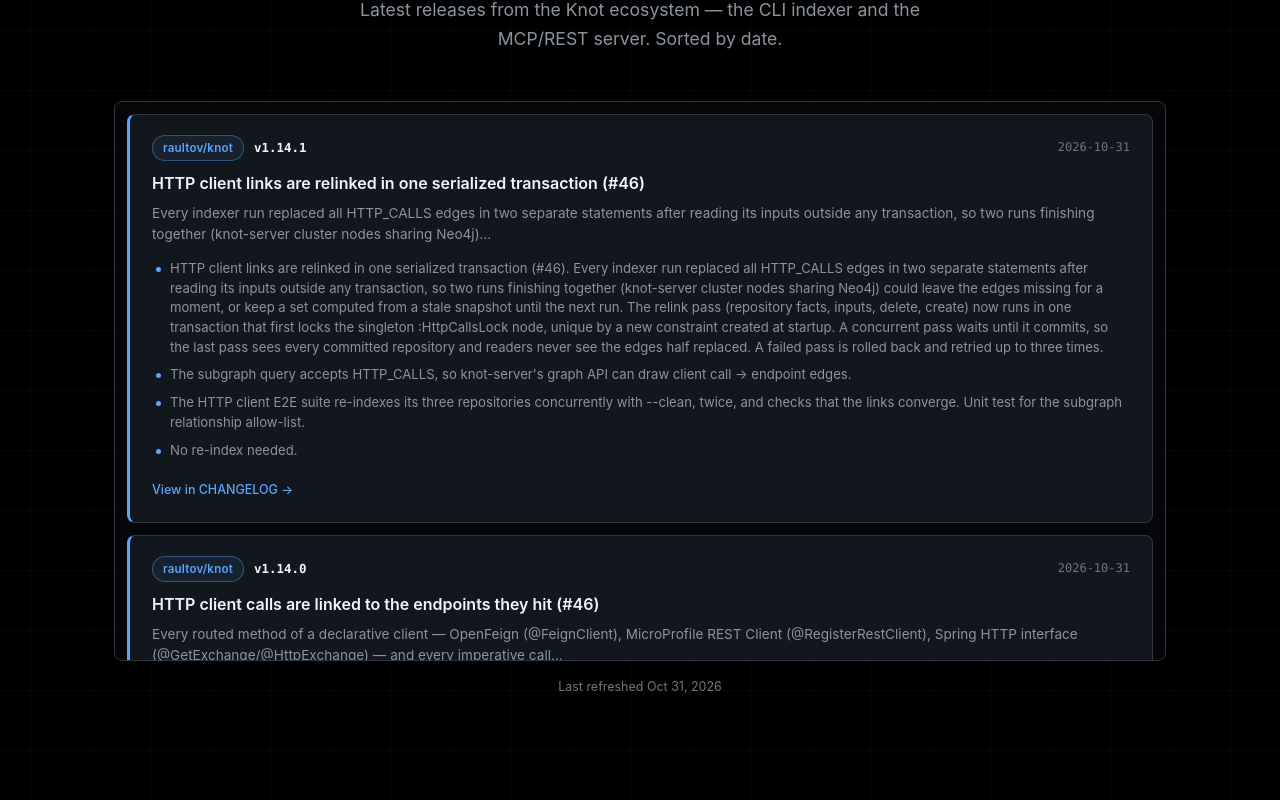
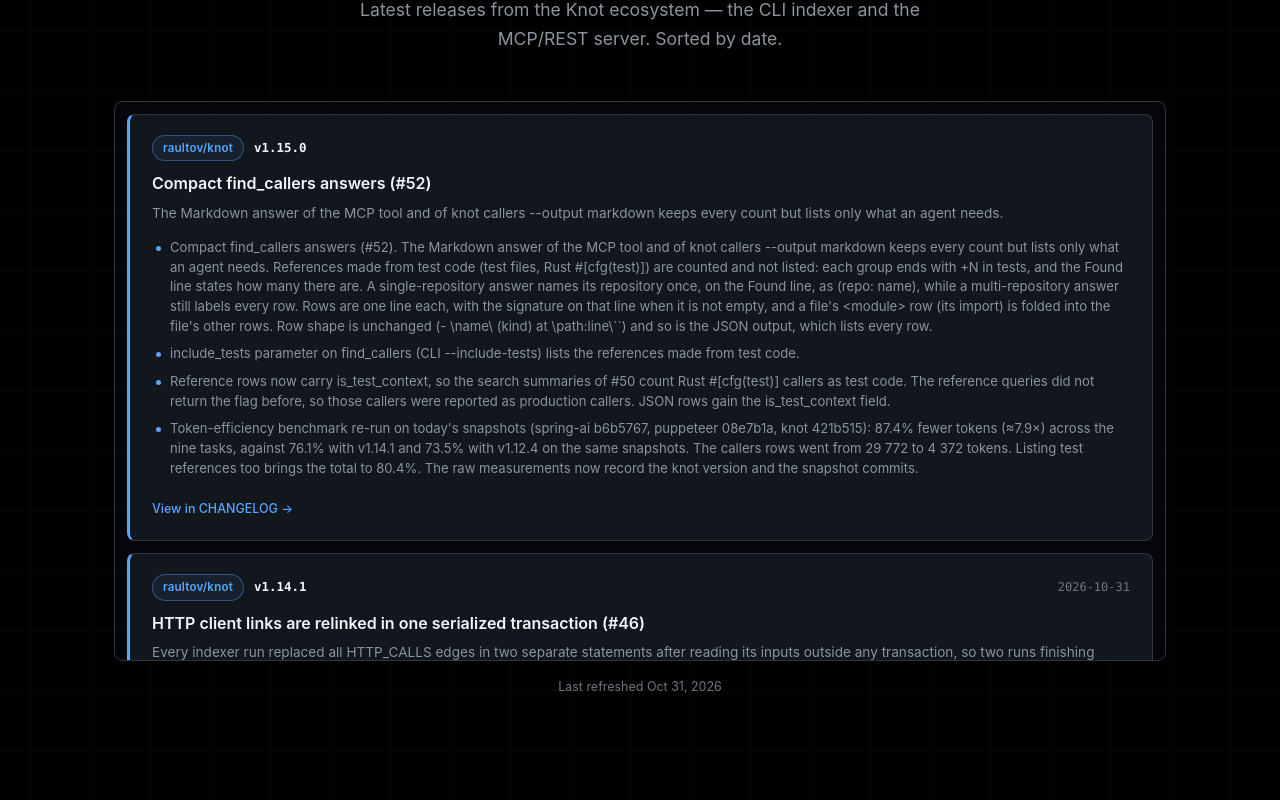
Before and after one commit to raultov/knot-site, a React (Vite) app: page / in a window 1280 px wide. Shown: the part 3120-3920 px from the top of the page. Built offline with nearby package versions, Linux system fonts and the light colour scheme.

Commit message:
feat(updates): update release feed to knot v1.15.0 and knot-server v0.9.7, bump to v0.8.19

```diff
--- a/index.html
+++ b/index.html
@@ -10,7 +10,7 @@
     <title>Knot — Codebase Indexer for AI Agents</title>
     <meta
       name="description"
-      content="Knot extracts structural and semantic information from source code, enabling AI agents to understand, analyze, and navigate large code repositories with vector search and graph databases — 81.7% fewer tokens than grepping and reading source files, measured across nine real tasks. Indexes Java, Kotlin, C#, TypeScript, JavaScript, Python, Rust, Groovy, C/C++, HTML, CSS, SCSS and Markdown. Knot Server adds a stateless MCP endpoint at /mcp, an interactive graph viewer and Swagger UI, with Prometheus metrics and OpenTelemetry tracing built in."
+      content="Knot extracts structural and semantic information from source code, enabling AI agents to understand, analyze, and navigate large code repositories with vector search and graph databases — 87.4% fewer tokens than grepping and reading source files, measured across nine real tasks. Indexes Java, Kotlin, C#, TypeScript, JavaScript, Python, Rust, Groovy, C/C++, HTML, CSS, SCSS and Markdown. Knot Server adds a stateless MCP endpoint at /mcp, an interactive graph viewer and Swagger UI, with Prometheus metrics and OpenTelemetry tracing built in."
     />
 
     <meta property="og:type" content="website" />
@@ -75,7 +75,7 @@
               "Cross-Repo Dependency Resolution",
               "Measured Token Efficiency"
             ],
-            "softwareVersion": "1.14.1"
+            "softwareVersion": "1.15.0"
           },
           {
             "@type": "SoftwareApplication",
@@ -108,7 +108,7 @@
               "Local & Remote Repos",
               "Metrics & Distributed Tracing"
             ],
-            "softwareVersion": "0.9.6"
+            "softwareVersion": "0.9.7"
           }
         ]
       }
@@ -132,6 +132,6 @@
   <body>
     <div id="root"></div>
     <script type="module" src="/src/main.tsx"></script>
-  <!-- app-version: 0.8.18 -->
+  <!-- app-version: 0.8.19 -->
   </body>
 </html>
--- a/package.json
+++ b/package.json
@@ -1,7 +1,7 @@
 {
   "name": "knot-site",
   "private": true,
-  "version": "0.8.18",
+  "version": "0.8.19",
   "type": "module",
   "scripts": {
     "fetch-updates": "node scripts/fetch-updates.mjs",
--- a/src/data/updates.json
+++ b/src/data/updates.json
@@ -1,7 +1,21 @@
 {
-  "generatedAt": "2026-10-31T18:09:52.243Z",
+  "generatedAt": "2026-10-31T21:23:05.821Z",
   "source": "https://github.com/raultov/knot + https://github.com/raultov/knot-server",
   "entries": [
+    {
+      "repo": "knot",
+      "version": "1.15.0",
+      "title": "Compact find_callers answers (#52)",
+      "date": null,
+      "summary": "The Markdown answer of the MCP tool and of knot callers --output markdown keeps every count but lists only what an agent needs.",
+      "highlights": [
+        "Compact find_callers answers (#52). The Markdown answer of the MCP tool and of knot callers --output markdown keeps every count but lists only what an agent needs. References made from test code (test files, Rust #[cfg(test)]) are counted and not listed: each group ends with +N in tests, and the Found line states how many there are. A single-repository answer names its repository once, on the Found line, as (repo: name), while a multi-repository answer still labels every row. Rows are one line each, with the signature on that line when it is not empty, and a file's <module> row (its import) is folded into the file's other rows. Row shape is unchanged (- \\name\\ (kind) at \\path:line\\``) and so is the JSON output, which lists every row.",
+        "include_tests parameter on find_callers (CLI --include-tests) lists the references made from test code.",
+        "Reference rows now carry is_test_context, so the search summaries of #50 count Rust #[cfg(test)] callers as test code. The reference queries did not return the flag before, so those callers were reported as production callers. JSON rows gain the is_test_context field.",
+        "Token-efficiency benchmark re-run on today's snapshots (spring-ai b6b5767, puppeteer 08e7b1a, knot 421b515): 87.4% fewer tokens (≈7.9×) across the nine tasks, against 76.1% with v1.14.1 and 73.5% with v1.12.4 on the same snapshots. The callers rows went from 29 772 to 4 372 tokens. Listing test references too brings the total to 80.4%. The raw measurements now record the knot version and the snapshot commits."
+      ],
+      "changelogUrl": "https://github.com/raultov/knot/blob/master/CHANGELOG.md"
+    },
     {
       "repo": "knot",
       "version": "1.14.1",
@@ -43,6 +57,19 @@
         "this.x reads and writes are no longer stored as CALLS edges (#49). A this.<member> that is not the callee of a call becomes a member access: it produces a REFERENCES edge to a field or constant and a CALLS edge only to a method or getter (this.total, app.use(this.handler)). find_callers on a field lists its readers and writers as references, and search Calls: lists no longer fill up with fields. An arrow-function class field passed as app.use(this.handler) now produces REFERENCES instead of CALLS."
       ],
       "changelogUrl": "https://github.com/raultov/knot/blob/master/CHANGELOG.md"
+    },
+    {
+      "repo": "knot-server",
+      "version": "0.9.7",
+      "title": "Upgrade knot to 1.15.0",
+      "date": "2026-10-31",
+      "summary": "The find_callers tool of POST /mcp returns compact Markdown answers: references made from test code (test files, Rust #[cfg(test)]) are counted (+N in tests) and listed only with the new…",
+      "highlights": [
+        "Upgrade knot to 1.15.0. The find_callers tool of POST /mcp returns compact Markdown answers: references made from test code (test files, Rust #[cfg(test)]) are counted (+N in tests) and listed only with the new include_tests: true argument, a single-repository answer names its repository once on the Found line, rows are one line each with a compact signature, and a file's <module> import row is folded into its other rows. Counts are unchanged. No re-index needed.",
+        "Reference rows carry is_test_context. The JSON of GET /api/repos/:id/callers and GET /api/callers gains the is_test_context field on every row (knot 1.15.0); all rows are still returned.",
+        "Token-efficiency table re-measured. 87.4% fewer tokens (≈7.9×) across the nine benchmark tasks with knot 1.15.0, on recorded snapshots of spring-ai, puppeteer and knot. The README now states that the saving is measured on the Markdown answers that POST /mcp serves; the REST routes return the same results as structured JSON, which is larger."
+      ],
+      "changelogUrl": "https://github.com/raultov/knot-server/blob/master/CHANGELOG.md"
     },
     {
       "repo": "knot-server",
@@ -98,20 +125,6 @@
       "changelogUrl": "https://github.com/raultov/knot/blob/master/CHANGELOG.md"
     },
     {
-      "repo": "knot",
-      "version": "1.12.3",
-      "title": "Function locals and parameters passed as arguments no longer produce…",
-      "date": null,
-      "summary": "In extract_callback_arguments, identifiers declared in an enclosing function scope (parameters, const/let/var, destructuring patterns, for/for..of/for..in loops, and catch clauses) are treated as…",
-      "highlights": [
-        "Function locals and parameters passed as arguments no longer produce cross-module calls to unrelated fields (#48). In extract_callback_arguments, identifiers declared in an enclosing function scope (parameters, const/let/var, destructuring patterns, for/for..of/for..in loops, and catch clauses) are treated as values rather than callback references; module-level declarations and imports (app.use(authHandler)) continue to be recorded as callbacks.",
-        "Receiverless JavaScript and TypeScript calls are restricted to module scope and callable entity kinds (#48). Source files track their imported bindings (import and require, including destructuring) in ImportScope::module_bindings. A receiverless call now only binds to declarations in the same file or imported bindings, and only targets callable entities (Function, Method, Class or same-file import aliases) — never class fields or constants of unrelated modules.",
-        "TypeScript E2E tests 20–21 (fixture testing_files/typescript/callback_arguments/): verifying a local argument and a parameter passed to a function call do not create CALLS edges to cross-module fields. Unit tests cover function-scope binding exclusion, module-scope import tracking, and callable-only bare call resolution.",
-        "Re-index TypeScript and JavaScript repositories with knot-indexer --clean to remove false CALLS edges across modules."
-      ],
-      "changelogUrl": "https://github.com/raultov/knot/blob/master/CHANGELOG.md"
-    },
-    {
       "repo": "knot-server",
       "version": "0.9.3",
       "title": "Upgrade knot to 1.12.2",
@@ -121,19 +134,6 @@
         "Upgrade knot to 1.12.2. Updated the knot dependency from 1.12.1 to 1.12.2. Upstream, Groovy calls whose only argument is a trailing closure (both receiver calls like parts.each { ... } and bare DSL-style calls like withLock { ... }) are now detected and produce a CALLS intent with arity one, so repository methods invoked only through this syntax no longer look unused to find_callers. No API changes required. Re-index Groovy repositories to add the missing CALLS edges."
       ],
       "changelogUrl": "https://github.com/raultov/knot-server/blob/master/CHANGELOG.md"
-    },
-    {
-      "repo": "knot-server",
-      "version": "0.9.2",
-      "title": "Postman collection brought up to date",
-      "date": "2026-10-27",
-      "summary": "KNOT_SERVER_STUCK_CHECK_INTERVAL_SECS (default 60, minimum 1): how often the server looks for repositories stuck in cloning / pulling / indexing with no worker holding their lock.",
-      "highlights": [
-        "KNOT_SERVER_STUCK_CHECK_INTERVAL_SECS (default 60, minimum 1): how often the server looks for repositories stuck in cloning / pulling / indexing with no worker holding their lock.",
-        "Postman collection brought up to date with the current API: correct registration bodies, a webhook request with its token header, the repo detail, entity graph (including ROUTES_TO), graph expand and metrics requests, and every MCP tool.",
-        "A repository could stay in cloning forever (#10). A second knot-server started on the same workspace and port loaded the registry, re-enqueued every unfinished repository, and its worker claimed one (and began wiping it) before the process failed to bind the port and exited. The running server then dropped its own job for that repository as stale, and nothing reset the status until the daily scheduler poll. Now the server binds its port before touching the registry (failed to bind …: is another knot-server already listening on it?); startup recovery skips repositories whose lock a live node holds, so restarting a cluster node no longer resets another node's in-flight job; a new check (KNOT_SERVER_STUCK_CHECK_INTERVAL_SECS, default 60s) re-enqueues a repository seen in cloning / pulling / indexing with no lock holder on two consecutive passes; the stale-lock recovery never removes a lock file that is still held; and a dropped job logs the status it found (repo no longer Queued (found: cloning))."
-      ],
-      "changelogUrl": "https://github.com/raultov/knot-server/blob/master/CHANGELOG.md"
     }
   ]
 }
```
Also changed, not shown: public/llms.txt.
